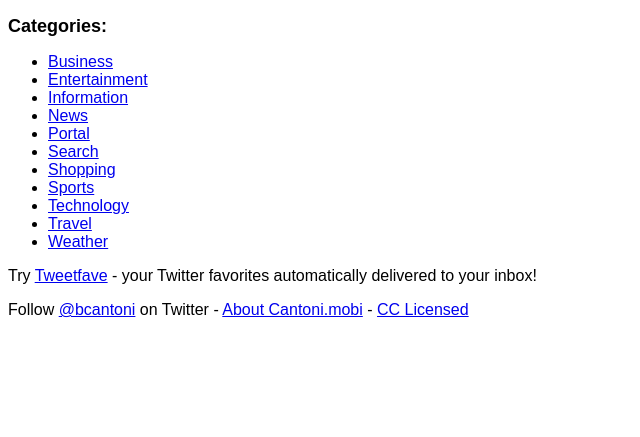
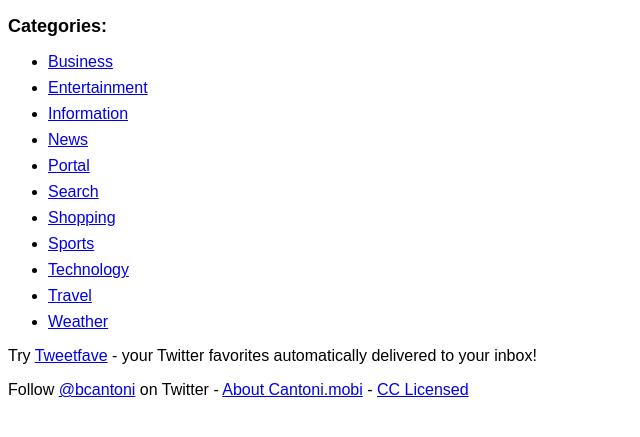
Before and after one commit to bcantoni/mobile-websites, a PHP site: page / in a window 1280 px wide. Shown: the part 35-472 px from the top of the page, without its empty margins (0-640 px from the left). Run offline with PHP 8.4, Linux system fonts and the light colour scheme; data that the repository does not hold is empty.

Commit message:
Style adjust

```diff
--- a/src/index.php
+++ b/src/index.php
@@ -56,6 +56,7 @@
  p,li {font-size: 16px;}
  #nav ul {margin: 0;padding: 0;list-style-type: none;}
  #nav ul li {display: inline;}
+ li {margin: 0.5em 0;}
 </style>
 </head>
 <body>
```
